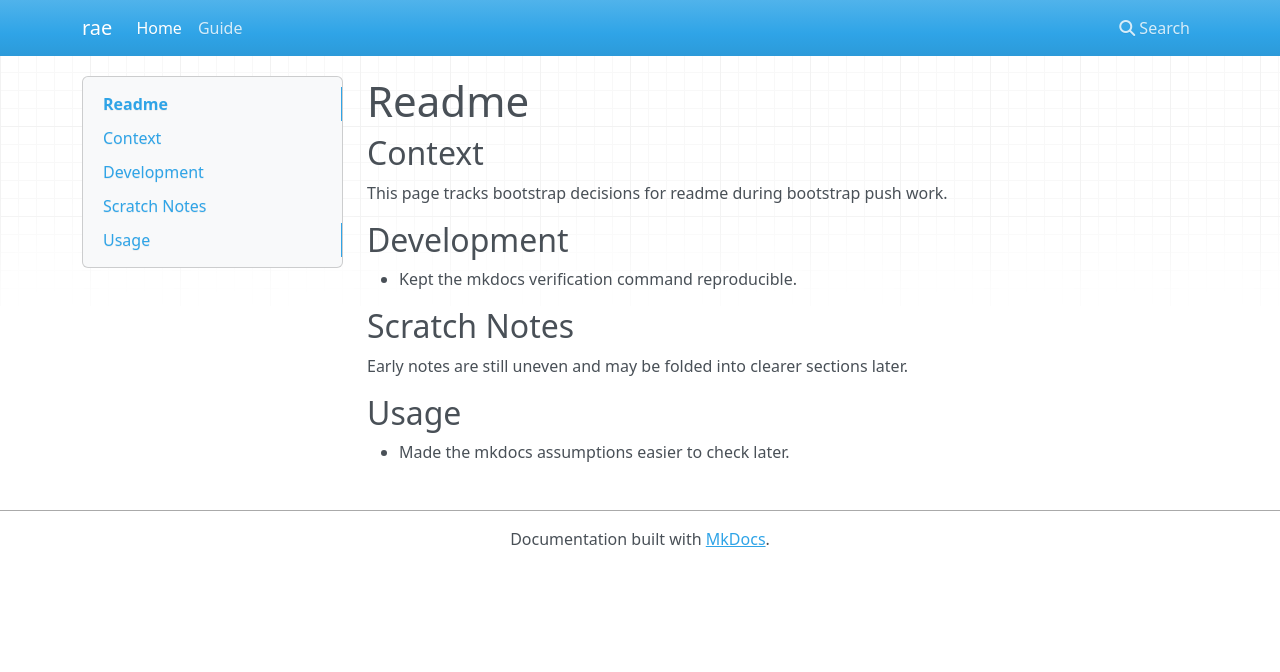
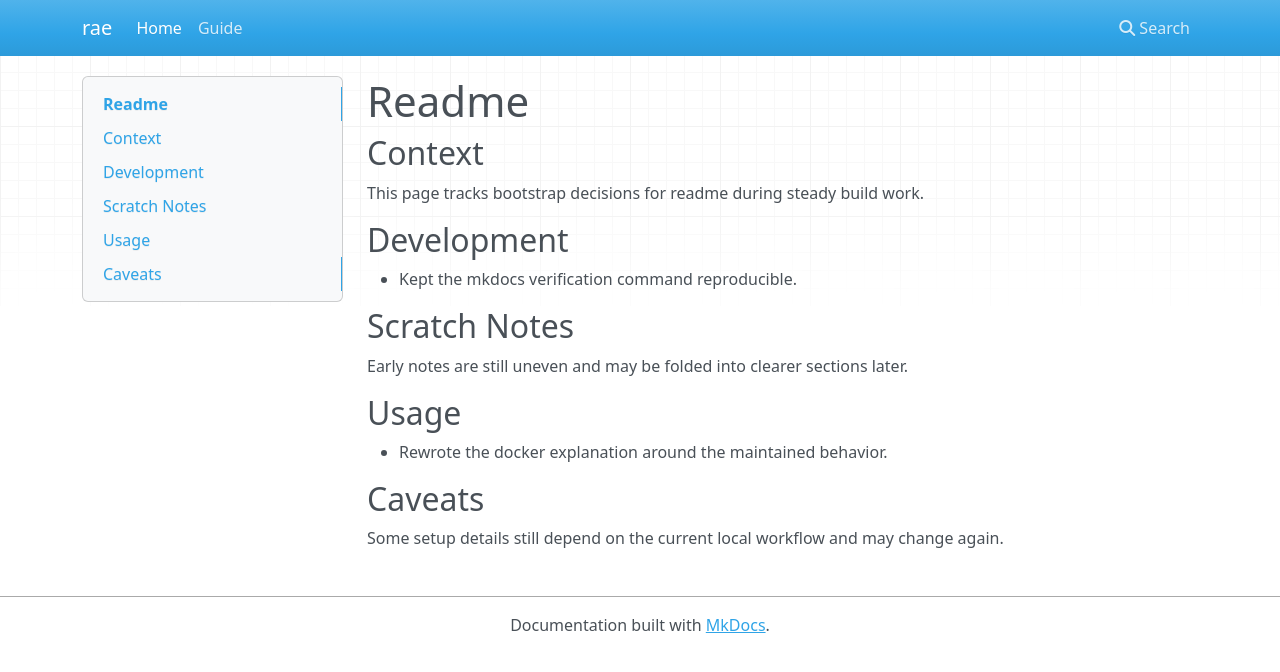
Before and after one commit to sebastianspicker/rae, an MkDocs documentation site: the page built from docs/README.md, in a window 1280 px wide. Shown: the top 672 px of the page. Built offline with MkDocs 1.6.1, drawn with Linux system fonts in a browser that asks for light colours; nearby versions of some CDN libraries.

```diff
--- a/docs/README.md
+++ b/docs/README.md
@@ -2,7 +2,7 @@
 
 
 ## Context
-This page tracks bootstrap decisions for readme during bootstrap push work.
+This page tracks bootstrap decisions for readme during steady build work.
 
 ## Development
 - Kept the mkdocs verification command reproducible.
@@ -11,4 +11,7 @@
 Early notes are still uneven and may be folded into clearer sections later.
 
 ## Usage
-- Made the mkdocs assumptions easier to check later.
+- Rewrote the docker explanation around the maintained behavior.
+
+## Caveats
+Some setup details still depend on the current local workflow and may change again.
```
Also changed, not shown: README.md (+5 -2 lines), docs/INDEX.md (+2 -2 lines).
